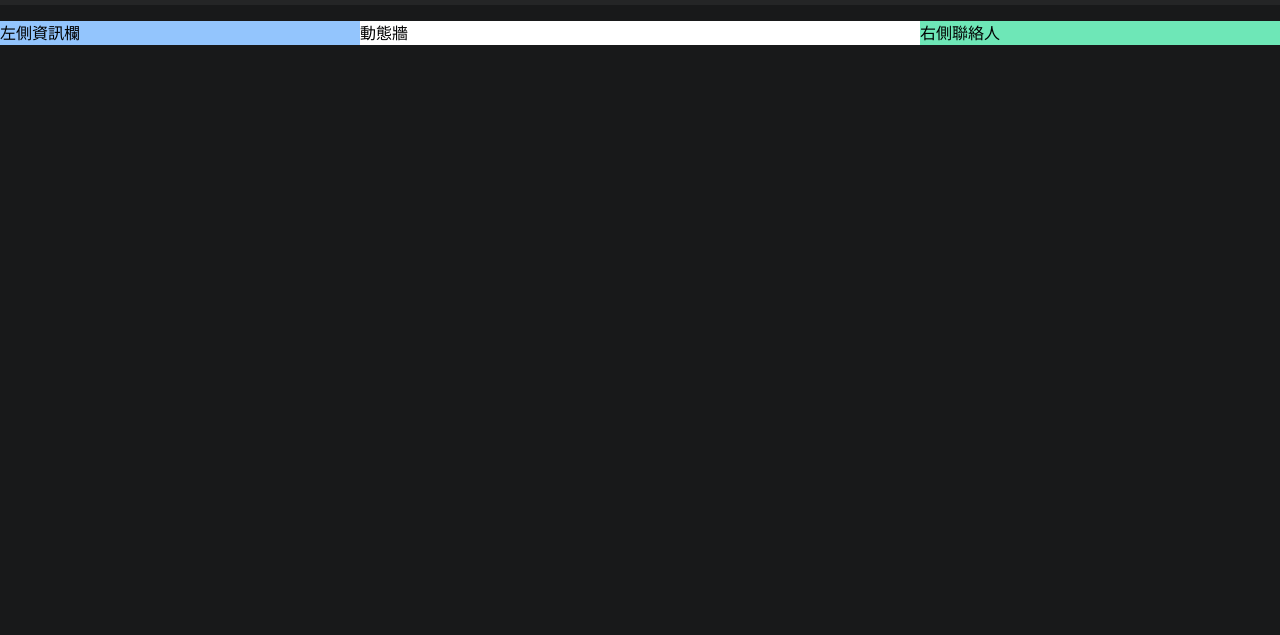
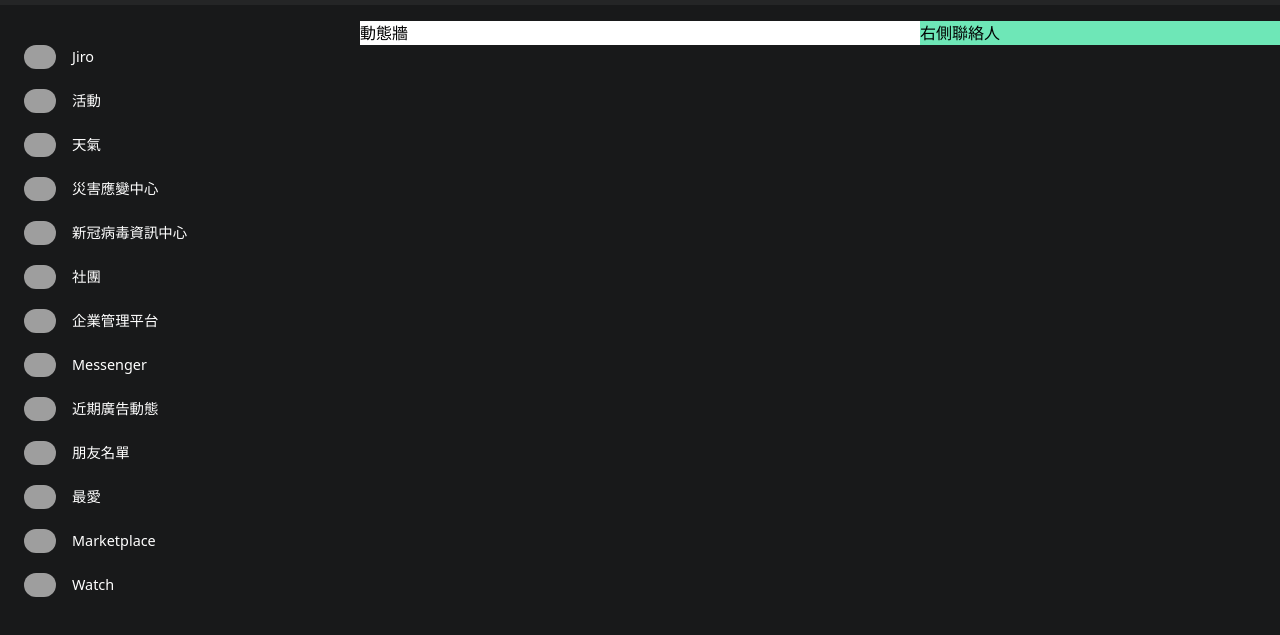
Before and after one commit to LinFengMing/tailwind-facebook-ui, a website built with webpack: page src/index.html in a window 1280 px wide. Shown: the part 51-686 px from the top of the page. Built offline with nearby package versions, Linux system fonts and the light colour scheme; grey boxes are pictures that could not be loaded.

Commit message:
feat: 實戰仿Facebook UI，左側資訊欄實作

```diff
--- a/src/index.html
+++ b/src/index.html
@@ -309,10 +309,18 @@
     <main class="min-h-[100vh] pt-main-span flex">
       <!-- 左側資訊欄 -->
       <div
-        class="hidden sticky top-main-span max-w-[360px] w-full h-full lg:block"
-      >
-        <p class="w-full bg-blue-300">左側資訊欄</p>
-      </div>
+        id="left-block"
+        class="
+          hidden
+          sticky
+          top-main-span
+          max-w-[360px]
+          w-full
+          h-full
+          p-4
+          lg:block
+        "
+      ></div>
       <!-- 動態牆 -->
       <div class="max-w-[744px] w-full mx-auto h-[200vh]">
         <p class="w-full bg-white">動態牆</p>
--- a/src/index.js
+++ b/src/index.js
@@ -1,5 +1,5 @@
 import "./index.css";
-
+// Panel
 const plusBtn = document.getElementById('plus-btn')
 const msgBtn = document.getElementById('msg-btn')
 const notificationBtn = document.getElementById('notification-btn')
@@ -66,3 +66,97 @@
 morePanel.addEventListener('click', (event) => {
   event.stopPropagation()
 })
+// 左側相關
+const leftBlock = document.getElementById('left-block')
+
+function renderLeftItem(name, imageUrl) {
+  const item = `
+    <div
+      class="
+        flex
+        items-center
+        justify-items-center
+        w-full
+        p-2
+        mb-1
+        rounded
+        hover:bg-fb-input
+        cursor-pointer
+    "
+    >
+      <div class="w-[32px] overflow-hidden rounded-full mr-4">
+        <img src="${imageUrl}" />
+      </div>
+
+      <p class="text-white text-[.9rem]">${name}</p>
+    </div>
+  `
+
+  return item
+}
+
+function renderLeftBlock() {
+  const leftArr = [
+    {
+      name: 'Jiro',
+      img: 'https://bruce-fe-fb.web.app/image/avator.png',
+    },
+    {
+      name: '活動',
+      img: 'https://bruce-fe-fb.web.app/image/left/activity.svg',
+    },
+    {
+      name: '天氣',
+      img: 'https://bruce-fe-fb.web.app/image/left/cloudy.png',
+    },
+    {
+      name: '災害應變中心',
+      img: 'https://bruce-fe-fb.web.app/image/left/dynamic.svg',
+    },
+    {
+      name: '新冠病毒資訊中心',
+      img: 'https://bruce-fe-fb.web.app/image/left/facemask.svg',
+    },
+    {
+      name: '社團',
+      img: 'https://bruce-fe-fb.web.app/image/left/friend.svg',
+    },
+    {
+      name: '企業管理平台',
+      img: 'https://bruce-fe-fb.web.app/image/left/job.png',
+    },
+    {
+      name: 'Messenger',
+      img: 'https://bruce-fe-fb.web.app/image/left/messenger.svg',
+    },
+    {
+      name: '近期廣告動態',
+      img: 'https://bruce-fe-fb.web.app/image/left/pay.png',
+    },
+    {
+      name: '朋友名單',
+      img: 'https://bruce-fe-fb.web.app/image/left/sale.png',
+    },
+    {
+      name: '最愛',
+      img: 'https://bruce-fe-fb.web.app/image/left/star.svg',
+    },
+    {
+      name: 'Marketplace',
+      img: 'https://bruce-fe-fb.web.app/image/left/store.svg',
+    },
+    {
+      name: 'Watch',
+      img: 'https://bruce-fe-fb.web.app/image/left/watchingTv.svg',
+    },
+  ]
+
+  let htmStr = ''
+  leftArr.forEach(obj => {
+    htmStr += renderLeftItem(obj.name, obj.img)
+  })
+
+  leftBlock.innerHTML = htmStr
+}
+
+renderLeftBlock()
--- a/tailwind.config.js
+++ b/tailwind.config.js
@@ -1,5 +1,5 @@
 module.exports = {
-  purge: ['./src/**/*.html'],
+  purge: ['./src/**/*.html', './src/**/*.js'],
   mode: 'jit',
   darkMode: false, // or 'media' or 'class'
   theme: {
```
